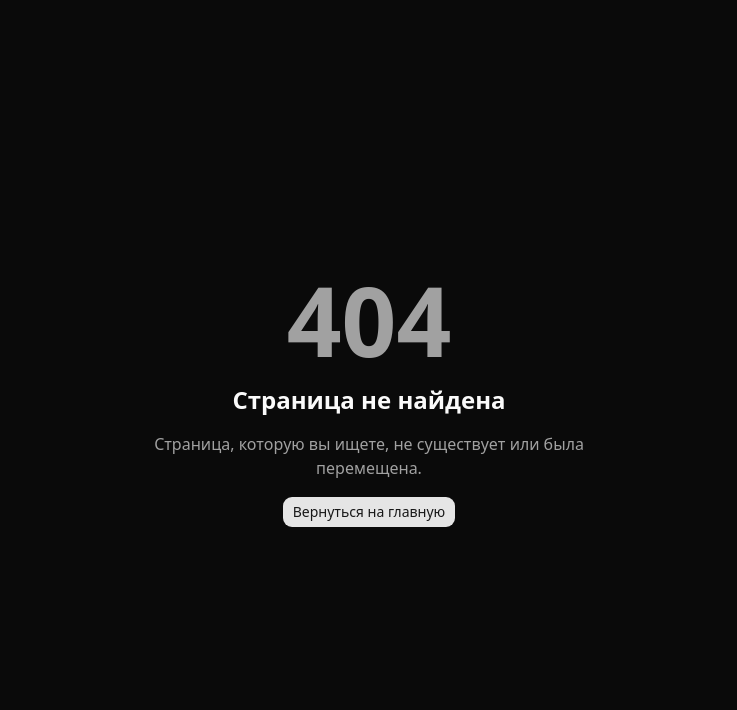
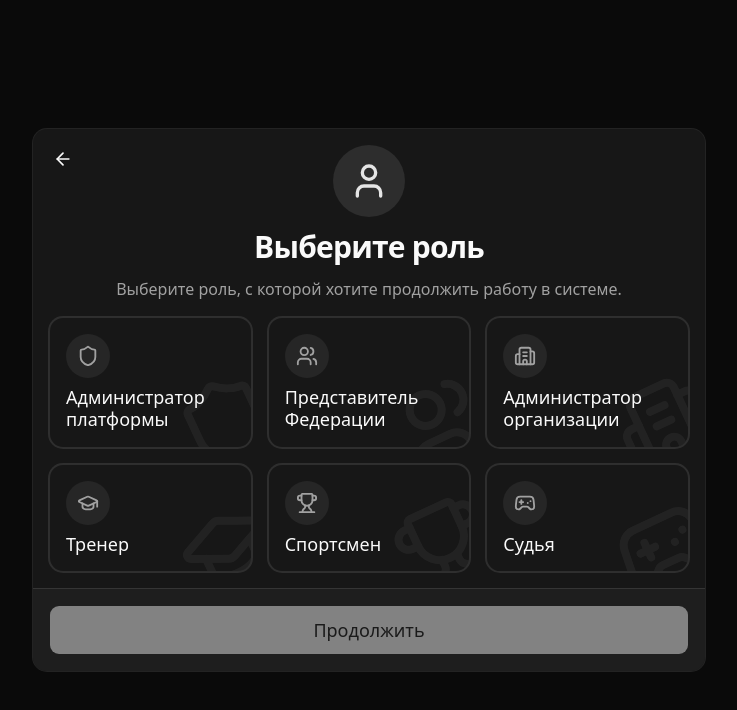
Before and after one commit to poomsae-tech/frontend-core, a React (Vite) app: page /role-select in a window 1280 px wide. Before the commit this address had no page. Shown: the top 710 px of the page, without its empty margins (271-1008 px from the left). Built offline with nearby package versions, Linux system fonts and the light colour scheme.

Commit message:
Страница выбора роли (#22)
* role select page

* add roles and refact role card

```diff
--- a/src/App.tsx
+++ b/src/App.tsx
@@ -1,10 +1,13 @@
 import { AppRouter } from "@/router";
 import { ThemeProvider } from "@/components/theme-provider";
+import { TooltipProvider } from "@/components/ui/tooltip";
 
 function App() {
   return (
     <ThemeProvider defaultTheme="dark" storageKey="vite-ui-theme">
-      <AppRouter />
+      <TooltipProvider>
+        <AppRouter />
+      </TooltipProvider>
     </ThemeProvider>
   );
 }
--- /dev/null
+++ b/src/components/ui/tooltip.tsx
@@ -0,0 +1,57 @@
+"use client";
+
+import * as React from "react";
+import { Tooltip as TooltipPrimitive } from "radix-ui";
+
+import { cn } from "@/lib/utils";
+
+function TooltipProvider({
+  delayDuration = 0,
+  ...props
+}: React.ComponentProps<typeof TooltipPrimitive.Provider>) {
+  return (
+    <TooltipPrimitive.Provider
+      data-slot="tooltip-provider"
+      delayDuration={delayDuration}
+      {...props}
+    />
+  );
+}
+
+function Tooltip({
+  ...props
+}: React.ComponentProps<typeof TooltipPrimitive.Root>) {
+  return <TooltipPrimitive.Root data-slot="tooltip" {...props} />;
+}
+
+function TooltipTrigger({
+  ...props
+}: React.ComponentProps<typeof TooltipPrimitive.Trigger>) {
+  return <TooltipPrimitive.Trigger data-slot="tooltip-trigger" {...props} />;
+}
+
+function TooltipContent({
+  className,
+  sideOffset = 0,
+  children,
+  ...props
+}: React.ComponentProps<typeof TooltipPrimitive.Content>) {
+  return (
+    <TooltipPrimitive.Portal>
+      <TooltipPrimitive.Content
+        data-slot="tooltip-content"
+        sideOffset={sideOffset}
+        className={cn(
+          "data-open:animate-in data-open:fade-in-0 data-open:zoom-in-95 data-[state=delayed-open]:animate-in data-[state=delayed-open]:fade-in-0 data-[state=delayed-open]:zoom-in-95 data-closed:animate-out data-closed:fade-out-0 data-closed:zoom-out-95 data-[side=bottom]:slide-in-from-top-2 data-[side=left]:slide-in-from-right-2 data-[side=right]:slide-in-from-left-2 data-[side=top]:slide-in-from-bottom-2 inline-flex items-center gap-1.5 rounded-md px-3 py-1.5 text-xs has-data-[slot=kbd]:pr-1.5 **:data-[slot=kbd]:relative **:data-[slot=kbd]:isolate **:data-[slot=kbd]:z-50 **:data-[slot=kbd]:rounded-sm z-50 w-fit max-w-xs origin-(--radix-tooltip-content-transform-origin) bg-foreground text-background",
+          className,
+        )}
+        {...props}
+      >
+        {children}
+        <TooltipPrimitive.Arrow className="size-2.5 rotate-45 rounded-[2px] z-50 translate-y-[calc(-50%_-_2px)] bg-foreground fill-foreground" />
+      </TooltipPrimitive.Content>
+    </TooltipPrimitive.Portal>
+  );
+}
+
+export { Tooltip, TooltipContent, TooltipProvider, TooltipTrigger };
--- /dev/null
+++ b/src/features/auth/role-select/role-card.tsx
@@ -0,0 +1,55 @@
+import { Card, CardHeader, CardTitle } from "@/components/ui/card";
+import { cn } from "@/lib/utils";
+import type { RoleCardConfig } from "./role-select.types";
+
+interface RoleCardProps {
+  config: RoleCardConfig;
+  isSelected: boolean;
+  onClick: (roleId: string) => void;
+}
+
+export function RoleCard({ config, isSelected, onClick }: RoleCardProps) {
+  const { id, title, icon: Icon } = config;
+
+  return (
+    <Card
+      role="button"
+      tabIndex={0}
+      aria-pressed={isSelected}
+      onClick={() => onClick(id)}
+      onKeyDown={(e) => {
+        if (e.key === "Enter" || e.key === " ") onClick(id);
+      }}
+      className={cn(
+        "cursor-pointer border transition-all p-0 duration-150 ease-out relative",
+        isSelected
+          ? "border-primary bg-primary/5 shadow-sm"
+          : "border-border hover:border-primary/50 hover:bg-accent/50",
+      )}
+    >
+      <CardHeader className="p-2 md:p-4 relative z-10 flex flex-col gap-2">
+        <div
+          className={cn(
+            "flex size-8 md:size-11 items-center justify-center rounded-full transition-colors duration-150",
+            isSelected
+              ? "bg-primary text-primary-foreground"
+              : "bg-muted text-muted-foreground",
+          )}
+        >
+          <Icon className="size-4 md:size-5.5" />
+        </div>
+
+        <CardTitle className="text-sm text-shadow-2xs md:text-lg font-medium line-clamp-2 leading-tight">
+          {title}
+        </CardTitle>
+      </CardHeader>
+
+      <Icon
+        className={cn(
+          "size-20 md:size-24 z-0 absolute -bottom-6 -right-6 -rotate-25 transition-opacity duration-150",
+          isSelected ? "opacity-25" : "opacity-5",
+        )}
+      />
+    </Card>
+  );
+}
--- /dev/null
+++ b/src/features/auth/role-select/role-select-page.tsx
@@ -0,0 +1,99 @@
+import { useState } from "react";
+import { ArrowLeft, User, Info } from "lucide-react";
+import { Button } from "@/components/ui/button";
+import { RoleCard } from "./role-card";
+import {
+  Card,
+  CardContent,
+  CardFooter,
+  CardHeader,
+} from "@/components/ui/card";
+import { MOCK_ROLE_CONFIGS } from "@/shared/mocks/role.mock";
+import {
+  Tooltip,
+  TooltipContent,
+  TooltipTrigger,
+} from "@/components/ui/tooltip";
+
+export function RoleSelectPage() {
+  const [selectedRoleId, setSelectedRoleId] = useState<string | null>(null);
+
+  const selectedRole = MOCK_ROLE_CONFIGS.find((r) => r.id === selectedRoleId);
+
+  function handleContinue() {
+    if (!selectedRoleId) return;
+    // TODO: Действие при продолжении
+    console.log("Selected role ID:", selectedRoleId);
+  }
+
+  return (
+    <div className="flex min-h-svh w-full flex-col items-center justify-center p-2 md:p-10">
+      <Card className="relative max-w-2xl w-full">
+        <CardHeader>
+          <div className="text-center flex flex-col items-center gap-3">
+            <div className="p-2.5 md:p-4 flex items-center justify-center bg-primary/10 text-primary rounded-full">
+              <User className="size-7 md:size-10" />
+            </div>
+            <h1 className="text-xl md:text-3xl font-bold tracking-tight">
+              Выберите роль
+            </h1>
+            <p className="text-muted-foreground text-sm md:text-base">
+              Выберите роль, с которой хотите продолжить работу в системе.
+            </p>
+          </div>
+        </CardHeader>
+        <Tooltip>
+          <TooltipTrigger asChild>
+            <Button
+              size={"icon-sm"}
+              variant={"ghost"}
+              className="absolute top-4 left-4"
+              // TODO: Вернуться назад (к авторизации)
+            >
+              <ArrowLeft className="size-5" />
+            </Button>
+          </TooltipTrigger>
+          <TooltipContent side="right">Вернуться назад</TooltipContent>
+        </Tooltip>
+        <CardContent className="space-y-4 max-sm:p-2">
+          <div className="grid w-full grid-cols-2 gap-2 md:gap-4 sm:grid-cols-3">
+            {MOCK_ROLE_CONFIGS.map((config) => (
+              <RoleCard
+                key={config.id}
+                config={config}
+                isSelected={selectedRoleId === config.id}
+                onClick={setSelectedRoleId}
+              />
+            ))}
+          </div>
+
+          {selectedRole && (
+            <div className="rounded-xl border bg-muted/30 p-4 transition-all animate-in fade-in slide-in-from-bottom-2">
+              <div className="flex gap-3">
+                <Info className="size-5 text-primary shrink-0 mt-0.5" />
+                <div className="space-y-1">
+                  <p className="font-semibold text-sm leading-none">
+                    {selectedRole.title}
+                  </p>
+                  <p className="text-sm text-muted-foreground leading-tight">
+                    {selectedRole.description}
+                  </p>
+                </div>
+              </div>
+            </div>
+          )}
+        </CardContent>
+        <CardFooter>
+          <Button
+            size="lg"
+            disabled={!selectedRoleId}
+            onClick={handleContinue}
+            className="w-full text-base py-5 sm:py-6 sm:text-lg"
+          >
+            Продолжить
+          </Button>
+        </CardFooter>
+      </Card>
+    </div>
+  );
+}
--- a/src/router/index.tsx
+++ b/src/router/index.tsx
@@ -23,12 +23,18 @@ import { UserUpcomingStartsPage } from "@/features/user/upcoming-starts/user-upc
 
 // Shared/Auth Features
 import { LoginPage } from "@/features/auth/login-page";
+import { RoleSelectPage } from "@/features/auth/role-select/role-select-page";
 import { NotFoundPage } from "@/features/layout/not-found-page";
 
 const router = createBrowserRouter([
   {
     path: "/login",
     element: <LoginPage />,
+    errorElement: <RouteErrorBoundary />,
+  },
+  {
+    path: "/role-select",
+    element: <RoleSelectPage />,
     errorElement: <RouteErrorBoundary />,
   },
   {
--- /dev/null
+++ b/src/shared/mocks/role.mock.ts
@@ -0,0 +1,41 @@
+import type { RoleCardConfig } from "@/features/auth/role-select/role-select.types";
+import { Shield, Users, Building2, GraduationCap, Trophy, Gamepad2 } from "lucide-react";
+
+export const MOCK_ROLE_CONFIGS: RoleCardConfig[] = [
+  {
+    id: "54fd34-fdsf34-super-admin",
+    title: "Администратор платформы",
+    description: "Технический контроль, управление глобальными настройками и блокировка организаций.",
+    icon: Shield,
+  },
+  {
+    id: "a2b3c4-d5e6f7-federation-rep",
+    title: "Представитель Федерации",
+    description: "Региональный куратор. Проводит аккредитацию клубов и назначает главных судей турниров.",
+    icon: Users,
+  },
+  {
+    id: "c3d4e5-f6g7h8-org-admin",
+    title: "Администратор организации",
+    description: "Управляет штатом тренеров и базой спортсменов своей организации.",
+    icon: Building2,
+  },
+  {
+    id: "e4f5g6-h7i8j9-coach",
+    title: "Тренер",
+    description: "Основной оператор данных. Создает профили спортсменов, следит за их актуальностью и подает заявки на турниры.",
+    icon: GraduationCap,
+  },
+  {
+    id: "g6h7i8-j9k0l1-athlete",
+    title: "Спортсмен",
+    description: "Пользователь с правами «только чтение». Видит свой рейтинг, историю поединков и статус страховки. Самостоятельная регистрация на турниры запрещена.",
+    icon: Trophy,
+  },
+  {
+    id: "i8j9k0-l1m2n3-referee",
+    title: "Судья",
+    description: "Временная операционная роль, привязанная к конкретному турниру для управления счетом через мобильный пульт.",
+    icon: Gamepad2,
+  },
+];
```
Also changed, not shown: src/features/auth/role-select/role-select.types.ts (added, +8 -0 lines).
